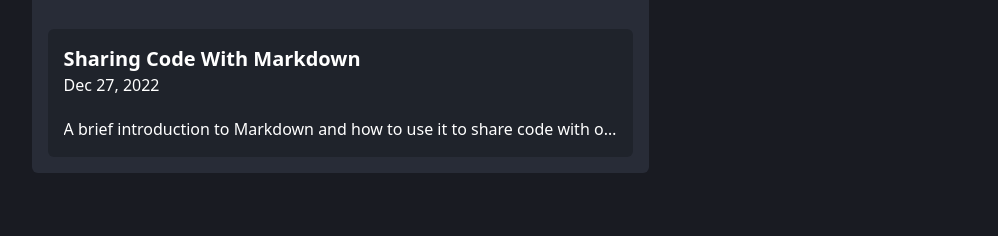
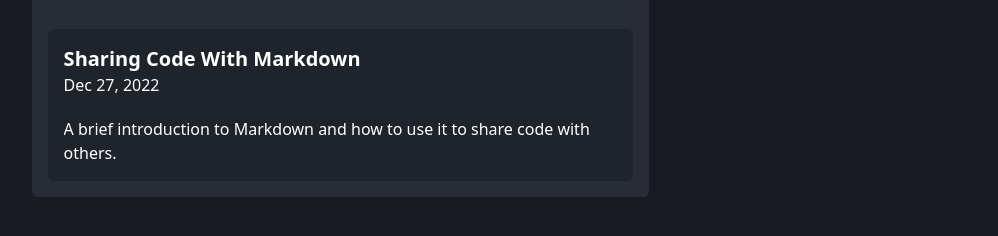
Before and after one commit to jjoeldaniel/periodicallyprogramming, an Astro site: page /blog in a window 1280 px wide. Shown: the part 216-452 px from the top of the page, without its empty margins (216-1214 px from the left). Built offline with nearby package versions, Linux system fonts and the light colour scheme; Astro itself is replaced by a stand-in of ours.

Commit message:
switch to description clamp

```diff
--- a/src/components/BlogPreview.astro
+++ b/src/components/BlogPreview.astro
@@ -21,7 +21,7 @@
         <p>{date}</p>
     </div>
 
-    <div class="truncate">
+    <div class="line-clamp-2">
         {post.data.description}
     </div>
 </div>
```
